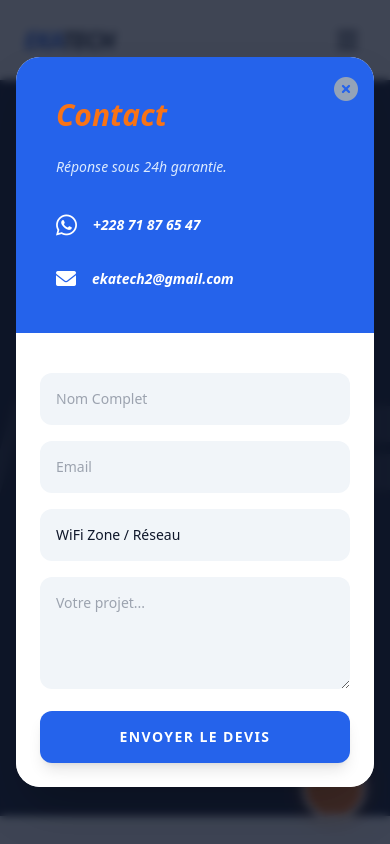
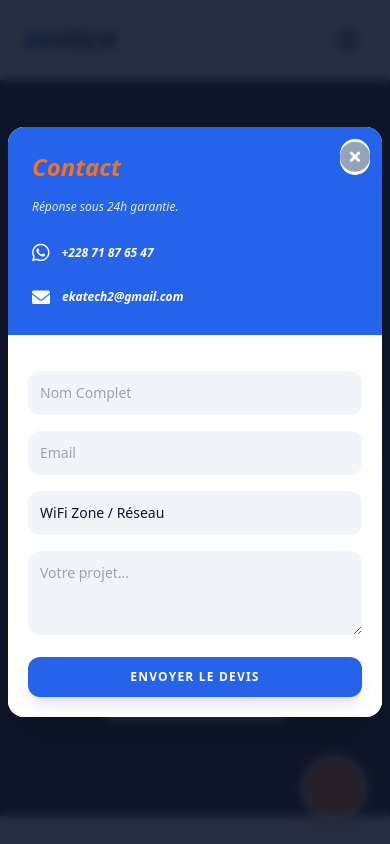
Before and after one commit to Loukediva/ekatech, a website: page index.html in a window 390 px wide. Both pictures are taken after a click on the button "Nous Contacter". Shown: the top 844 px of the page. Drawn offline with nearby package versions, Linux system fonts and the light colour scheme.

```diff
--- a/index.html
+++ b/index.html
@@ -346,63 +346,64 @@
     </div>
 </section>
 
-    <div id="contactModal" class="fixed inset-0 z-[100] hidden items-center justify-center bg-slate-900/80 backdrop-blur-sm p-4">
-    <div class="relative w-full max-w-4xl bg-white rounded-3xl shadow-2xl overflow-hidden animate-in fade-in zoom-in duration-300">
+    <div id="contactModal" class="fixed inset-0 z-[100] hidden items-center justify-center bg-slate-900/90 backdrop-blur-sm p-2 md:p-4">
+    <div class="relative w-full max-w-4xl bg-white rounded-2xl md:rounded-3xl shadow-2xl overflow-y-auto max-h-[95vh] animate-in fade-in zoom-in duration-300">
 
-        <button id="closeModal" class="absolute top-4 right-4 text-slate-400 hover:text-ekaorange transition text-2xl z-50">
+        <button id="closeModal" class="absolute top-3 right-3 text-slate-400 hover:text-ekaorange transition text-3xl z-50 bg-white rounded-full">
             <i class="fa-solid fa-circle-xmark"></i>
         </button>
 
-        <div class="flex flex-col md:flex-row">
-                <div class="bg-ekablue p-10 text-white md:w-1/3">
-                    <h2 class="text-3xl font-black mb-6 italic text-ekaorange">Contact</h2>
-                    <p class="text-blue-100 mb-8 text-sm italic">Réponse sous 24h garantie.</p>
-                    <div class="space-y-6">
-                        <div class="flex items-center gap-4 text-sm font-semibold italic"><i class="fa-brands fa-whatsapp text-2xl"></i> +228 71 87 65 47</div>
-                        <div class="flex items-center gap-4 text-sm font-semibold italic"><i class="fa-solid fa-envelope text-xl"></i> ekatech2@gmail.com</div>
+        <div class="flex flex-col md:flex-row w-full">
+
+            <div class="bg-ekablue p-6 md:p-10 text-white md:w-1/3">
+                <h2 class="text-2xl md:text-3xl font-black mb-4 md:mb-6 italic text-ekaorange">Contact</h2>
+                <p class="text-blue-100 mb-6 text-xs md:text-sm italic">Réponse sous 24h garantie.</p>
+                <div class="space-y-4 md:space-y-6">
+                    <div class="flex items-center gap-3 md:gap-4 text-xs md:text-sm font-semibold italic">
+                        <i class="fa-brands fa-whatsapp text-xl md:text-2xl"></i> +228 71 87 65 47
+                    </div>
+                    <div class="flex items-center gap-3 md:gap-4 text-xs md:text-sm font-semibold italic">
+                        <i class="fa-solid fa-envelope text-lg md:text-xl"></i> ekatech2@gmail.com
+                    </div>
                 </div>
             </div>
 
-                <div class="w-full md:w-2/3 bg-white p-6 md:p-10 rounded-b-3xl md:rounded-r-3xl">
+            <div class="w-full md:w-2/3 bg-white p-5 md:p-10">
                 <form id="contact-form" action="https://formspree.io/f/xreyvvqv" method="POST" class="space-y-4">
                     <input type="hidden" name="_next" value="https://loukediva.github.io/ekatech/src/pages/merci.html">
 
                     <input type="text" name="name" placeholder="Nom Complet" required
-            class="w-full bg-slate-100 border-none p-4 rounded-xl focus:ring-2 focus:ring-ekablue outline-none text-sm md:text-base">
+                        class="w-full bg-slate-100 border-none p-3 md:p-4 rounded-xl focus:ring-2 focus:ring-ekablue outline-none text-sm">
 
                     <input type="email" name="email" placeholder="Email" required
-            class="w-full bg-slate-100 border-none p-4 rounded-xl focus:ring-2 focus:ring-ekablue outline-none text-sm md:text-base">
+                        class="w-full bg-slate-100 border-none p-3 md:p-4 rounded-xl focus:ring-2 focus:ring-ekablue outline-none text-sm">
 
                     <select name="service"
-            class="w-full bg-slate-100 border-none p-4 rounded-xl focus:ring-2 focus:ring-ekablue outline-none text-sm md:text-base appearance-none">
+                        class="w-full bg-slate-100 border-none p-3 md:p-4 rounded-xl focus:ring-2 focus:ring-ekablue outline-none text-sm appearance-none">
                         <option>WiFi Zone / Réseau</option>
                         <option>Maintenance PC</option>
                         <option>Développement Web / Design</option>
                     </select>
 
-        <textarea name="message" rows="4" placeholder="Votre projet..." required
-            class="w-full bg-slate-100 border-none p-4 rounded-xl focus:ring-2 focus:ring-ekablue outline-none text-sm md:text-base"></textarea>
+                    <textarea name="message" rows="3" md:rows="4" placeholder="Votre projet..." required
+                        class="w-full bg-slate-100 border-none p-3 md:p-4 rounded-xl focus:ring-2 focus:ring-ekablue outline-none text-sm"></textarea>
 
-        <button type="submit" id="submit-btn"
-            class="w-full bg-ekablue py-4 rounded-xl font-black text-white uppercase tracking-widest hover:bg-ekaorange transition shadow-lg text-sm md:text-base">
+                    <button type="submit" class="w-full bg-ekablue py-3 md:py-4 rounded-xl font-black text-white uppercase tracking-widest hover:bg-ekaorange transition shadow-lg text-xs md:text-sm">
                         Envoyer le Devis
                     </button>
                 </form>
 
-    <div id="success-message" class="hidden text-center py-6 md:py-10 animate-fade-in">
-        <div class="w-16 h-16 md:w-20 md:h-20 bg-emerald-100 text-emerald-600 rounded-full flex items-center justify-center mx-auto mb-4">
-            <i class="fa-solid fa-check text-2xl md:text-3xl"></i>
+                <div id="success-message" class="hidden text-center py-6 animate-fade-in">
+                    <div class="w-12 h-12 bg-emerald-100 text-emerald-600 rounded-full flex items-center justify-center mx-auto mb-3">
+                        <i class="fa-solid fa-check text-xl"></i>
                     </div>
-        <h3 class="text-lg md:text-xl font-black text-slate-900 italic">Demande reçue !</h3>
-        <p class="text-slate-500 text-xs md:text-sm px-4">L'équipe EKA Tech revient vers vous très vite.</p>
-        <button onclick="location.reload()" class="mt-6 text-[10px] md:text-xs text-ekablue font-bold uppercase underline">Nouveau message</button>
+                    <h3 class="text-base font-black text-slate-900 italic">Demande reçue !</h3>
+                    <button onclick="location.reload()" class="mt-4 text-[10px] text-ekablue font-bold uppercase underline">Nouveau message</button>
                 </div>
             </div>
         </div>
     </div>
 </div>
-
-
 
     <footer class="bg-slate-900 text-white py-12 px-6">
         <div class="max-w-7xl mx-auto flex flex-col md:flex-row justify-between items-center gap-8">
@@ -420,6 +421,12 @@
     const btnOpenNav = document.getElementById('openModal'); // Bouton du menu
     const btnClose = document.getElementById('closeModal');
     const otherBtns = document.querySelectorAll('.open-modal-btn'); // Tous les autres boutons
+
+    document.getElementById('contact-form').onsubmit = function() {
+    const btn = document.querySelector('#contact-form button[type="submit"]');
+    btn.innerHTML = '<i class="fa-solid fa-spinner animate-spin"></i> Envoi en cours...';
+    btn.classList.add('opacity-70', 'cursor-not-allowed');
+};
 
     // Déclarer les fonctions de manière globale pour qu'elles soient accessibles partout
     window.openFunc = () => {
```
Also changed, not shown: public/style.css. Lines whose indentation alone changed are shown as unchanged.
